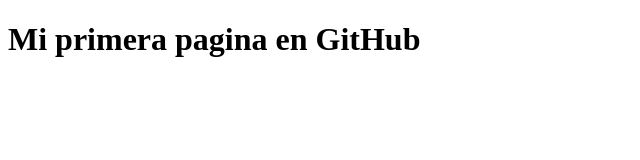
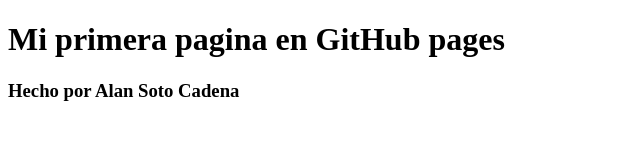
Before and after one commit to Allmidon/First_flutter_app, a plain HTML site: page index.html in a window 1280 px wide. Shown: the whole page, without its empty margins (0-640 px from the left). Drawn offline with Linux system fonts and the light colour scheme.

Commit message:
Cambio de titulo

```diff
--- a/index.html
+++ b/index.html
@@ -6,7 +6,7 @@
     <title>Ejemplo de WEB App</title>
 </head>
 <body>
-    <h1>Mi primera pagina en GitHub</h1>
-
+    <h1>Mi primera pagina en GitHub pages</h1>
+    <h3>Hecho por Alan Soto Cadena</h3>
 </body>
 </html>
```
